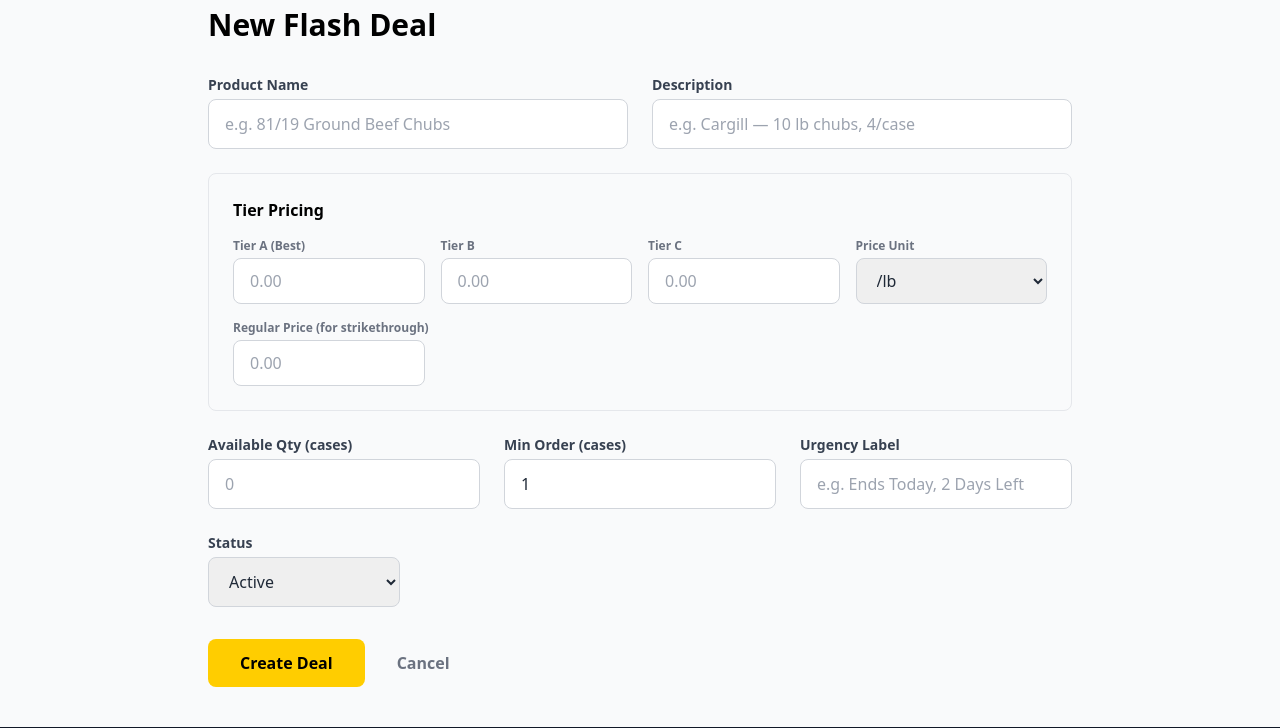
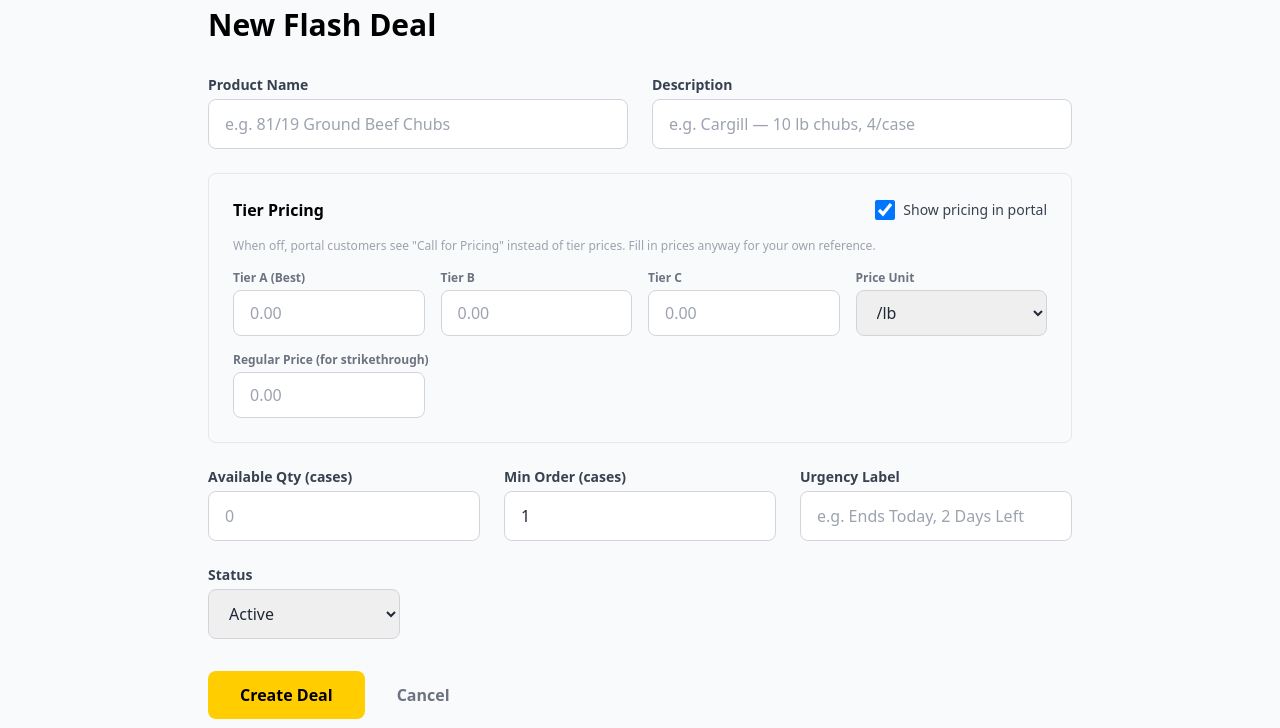
Before and after one commit to dlerhetal/dhm-website-mock, a Flask app: template templates/admin/deal_editor.html in a window 1280 px wide. Shown: the part 141-869 px from the top of the page. Run offline with Flask 3, Linux system fonts and the light colour scheme; the template is opened without the code that fills it, so the values that code supplies are empty; some libraries are stand-ins or nearby versions.

Commit message:
Add per-deal pricing toggle and dual-CTA email HTML
- show_pricing field on flash deals: admin can toggle whether
  portal shows tier A/B/C pricing or "Call for Pricing" per deal
- Email HTML now has both CTAs: "Log In to See Your Pricing"
  (gold button) and "Or call (319) 270-4800" fallback
- Removed "call Herb" reference from portal — uses generic "call us"
- Pricing column in admin deals table shows A/B/C or Call at a glance

Co-Authored-By: Claude Opus 4.6 <noreply@anthropic.com>

```diff
--- a/app/admin.py
+++ b/app/admin.py
@@ -150,6 +150,7 @@ def deal_new():
             available_qty=int(request.form.get('available_qty', 0)),
             min_order=int(request.form.get('min_order', 1)),
             urgency=request.form.get('urgency', ''),
+            show_pricing=1 if request.form.get('show_pricing') else 0,
             status=request.form.get('status', 'active'),
         )
         flash('Deal created.', 'success')
@@ -177,6 +178,7 @@ def deal_edit(deal_id):
             available_qty=int(request.form.get('available_qty', 0)),
             min_order=int(request.form.get('min_order', 1)),
             urgency=request.form.get('urgency', ''),
+            show_pricing=1 if request.form.get('show_pricing') else 0,
             status=request.form.get('status', 'active'),
         )
         flash('Deal updated.', 'success')
--- a/init_db.py
+++ b/init_db.py
@@ -47,6 +47,7 @@ def init():
         available_qty INTEGER DEFAULT 0,
         min_order INTEGER DEFAULT 1,
         urgency TEXT DEFAULT '',
+        show_pricing INTEGER DEFAULT 1,
         status TEXT DEFAULT 'active',
         created_at TIMESTAMP DEFAULT CURRENT_TIMESTAMP
     )""")
--- a/templates/admin/deal_editor.html
+++ b/templates/admin/deal_editor.html
@@ -30,8 +30,18 @@
             </div>
 
             <div class="bg-gray-50 rounded-lg p-6 border border-gray-200">
-                <h3 class="font-bold text-black mb-4">Tier Pricing</h3>
-                <div class="grid grid-cols-4 gap-4">
+                <div class="flex items-center justify-between mb-4">
+                    <h3 class="font-bold text-black">Tier Pricing</h3>
+                    <label class="flex items-center gap-2 cursor-pointer">
+                        <input type="checkbox" name="show_pricing" value="1" id="show_pricing_toggle"
+                            {% if not deal or deal.show_pricing %}checked{% endif %}
+                            onchange="document.getElementById('pricing-fields').style.opacity = this.checked ? '1' : '0.4'"
+                            class="w-5 h-5 rounded border-gray-300 text-accent-500 focus:ring-accent-500">
+                        <span class="text-sm font-medium text-gray-700">Show pricing in portal</span>
+                    </label>
+                </div>
+                <p class="text-xs text-gray-400 mb-4">When off, portal customers see "Call for Pricing" instead of tier prices. Fill in prices anyway for your own reference.</p>
+                <div id="pricing-fields" class="grid grid-cols-4 gap-4" style="{% if deal and not deal.show_pricing %}opacity:0.4{% endif %}">
                     <div>
                         <label class="block text-xs font-semibold text-gray-500 mb-1">Tier A (Best)</label>
                         <input type="number" step="0.01" name="price_a" value="{{ deal.price_a if deal else '' }}" placeholder="0.00"
--- a/templates/portal/dashboard.html
+++ b/templates/portal/dashboard.html
@@ -41,6 +41,7 @@
                 <h3 class="text-lg font-bold text-black">{{ deal.product_name }}</h3>
                 <p class="text-gray-500 text-sm mt-1">{{ deal.description }}</p>
                 <div class="mt-4 flex items-baseline gap-3">
+                    {% if deal.show_pricing %}
                         {% if user.tier == 'A' %}
                         <span class="text-3xl font-bold text-accent-600">${{ "%.2f"|format(deal.price_a) }}</span>
                         {% elif user.tier == 'B' %}
@@ -50,6 +51,9 @@
                         {% endif %}
                         <span class="text-gray-400">{{ deal.price_unit }}</span>
                         <span class="text-gray-400 line-through">${{ "%.2f"|format(deal.regular_price) }}{{ deal.price_unit }}</span>
+                    {% else %}
+                        <span class="text-xl font-bold text-gray-600">Call for Pricing</span>
+                    {% endif %}
                 </div>
                 <p class="text-sm text-gray-500 mt-2">Min order: {{ deal.min_order }} cases &bull; ~{{ deal.available_qty }} cases available</p>
                 <a href="tel:3192704800" class="block w-full mt-4 bg-accent-500 hover:bg-accent-600 text-black py-3 rounded-lg font-semibold transition text-center">
@@ -60,7 +64,7 @@
         {% endfor %}
     </div>
     <div class="mt-6 bg-yellow-50 border border-yellow-200 rounded-lg p-4 text-sm text-gray-700">
-        <strong>How it works:</strong> Click "Claim This Deal" to call Herb. He'll confirm quantity and arrange delivery. Deals are first-come, first-served while supply lasts.
+        <strong>How it works:</strong> Click "Claim This Deal" to call us. We'll confirm quantity and arrange delivery. Deals are first-come, first-served while supply lasts.
     </div>
     {% else %}
     <div class="bg-white rounded-xl border border-gray-200 p-12 text-center">
```
Also changed, not shown: app/models.py (+4 -4 lines), templates/admin/deals.html (+13 -2 lines). Lines whose indentation alone changed are shown as unchanged.
